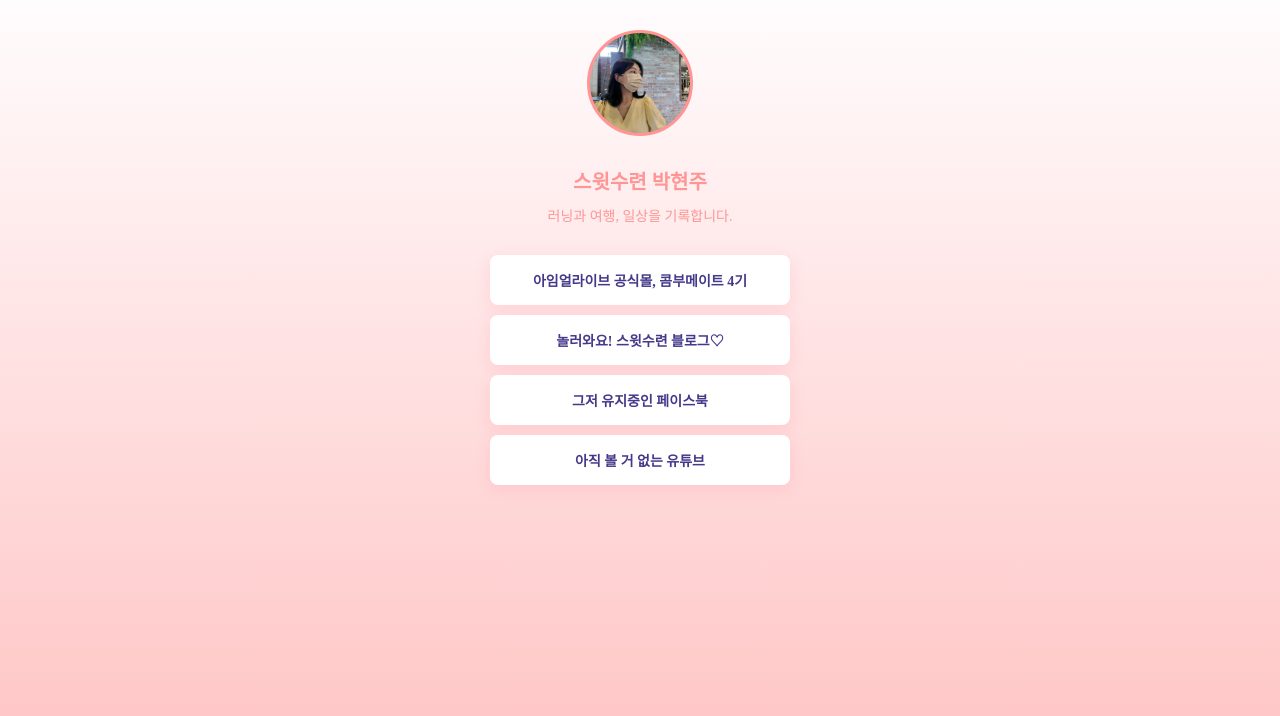
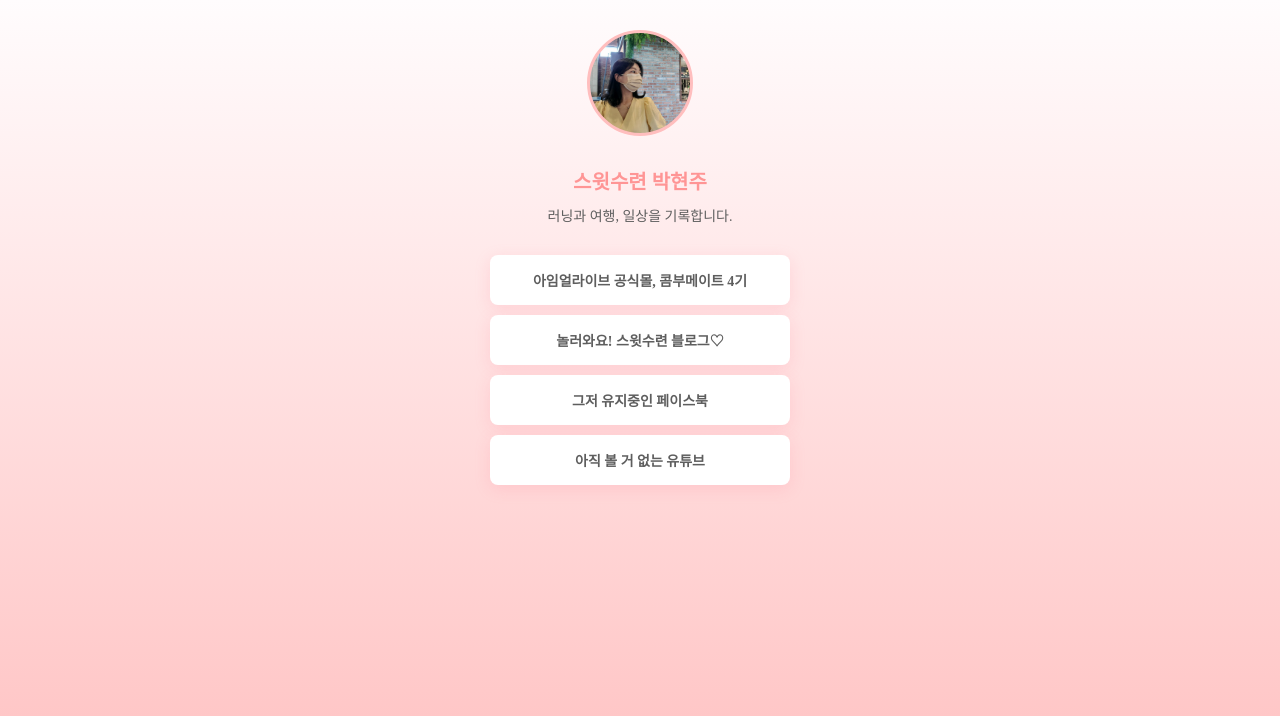
Before and after one commit to hyunjupark2022/mypage, a plain HTML site: page index.html in a window 1280 px wide. Drawn offline with Linux system fonts and the light colour scheme; a web font is replaced by a local one.

Commit message:
Update index.html

```diff
--- a/index.html
+++ b/index.html
@@ -4,10 +4,10 @@
     <meta charset="UTF-8">
     <meta http-equiv="X-UA-Compatible" content="IE=edge">
     <meta name="viewport" content="width=device-width, initial-scale=1.0">
-    <meta property="og:title" content="스윗수련 링크 모음">
+    <meta property="og:title" content="스윗수련 프로필 링크">
     <meta property="og:description" content="러닝과 여행, 일상을 기록합니다.">
     <meta property="og:image" content="스윗수련">
-    <title>스윗수련 링크 모음</title>
+    <title>스윗수련 프로필 링크</title>
     <style>
         @import url('https://cdn.jsdelivr.net/gh/orioncactus/pretendard/dist/web/static/pretendard.css');
         * {
@@ -22,7 +22,7 @@
             height: 100px;
 
             border-radius: 100%;
-            border: 3px solid #ff9595;
+            border: 3px solid #ffbebe;
 
             background-image: url('스윗수련.jpg');
             background-position: center;
@@ -36,7 +36,7 @@
             margin-bottom: 10px;
         }
         .sub {
-            color: #ff9595;
+            color: #5e5e5e;
             font-size: 14px;
 
             margin-top: 0px;
@@ -62,7 +62,7 @@
 
             font-size: 14px;
             font-weight: bold;
-            color: #44398a;
+            color: #5e5e5e;
 
             display: flex;
             flex-direction: column;
@@ -74,7 +74,8 @@
             box-shadow:0px 4px 16px rgba(255, 132, 151, 0.2);
         }
         .wrap > a:hover {
-            background-color: #ffe2ff;
+            background-color: #ffbebe;
+            font-weight: bold;
         }
     </style>
 </head>
```
